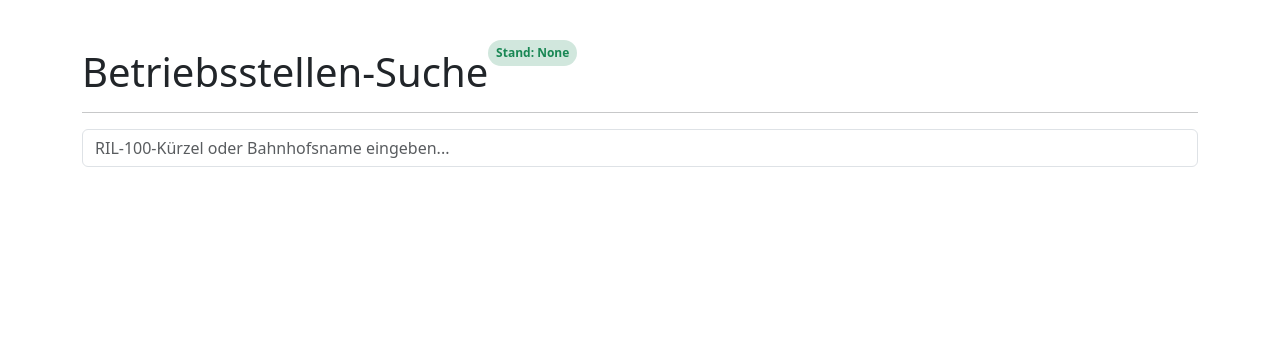
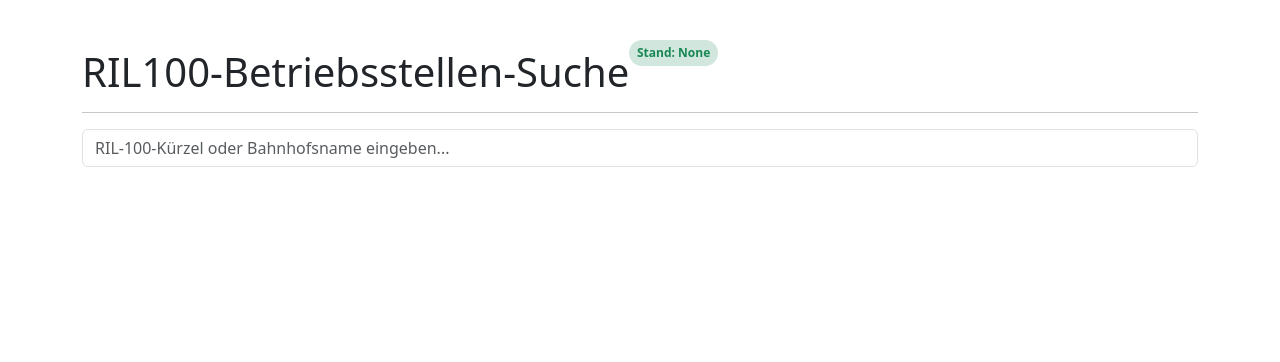
Before and after one commit to niggiover9000/railquery, a Flask app: page / in a window 1280 px wide. Shown: the part 58-420 px from the top of the page. Run offline with Flask 3, Linux system fonts and the light colour scheme; parts of the project's set-up code (start-up, migrations or seed data) failed here and were passed over; some libraries are stand-ins or nearby versions.

Commit message:
Changed Header

```diff
--- a/templates/index.html
+++ b/templates/index.html
@@ -15,7 +15,7 @@
 <body>
 {% include "elements/navbar.html" %}
 <div class="container mt-5">
-    <h1 class="mb-4 d-inline">Betriebsstellen-Suche</h1><span
+    <h1 class="mb-4 d-inline">RIL100-Betriebsstellen-Suche</h1><span
         class="badge rounded-pill text-success bg-success-subtle d-inline align-top">Stand: {{ date }}</span>
     <hr>
 
```
